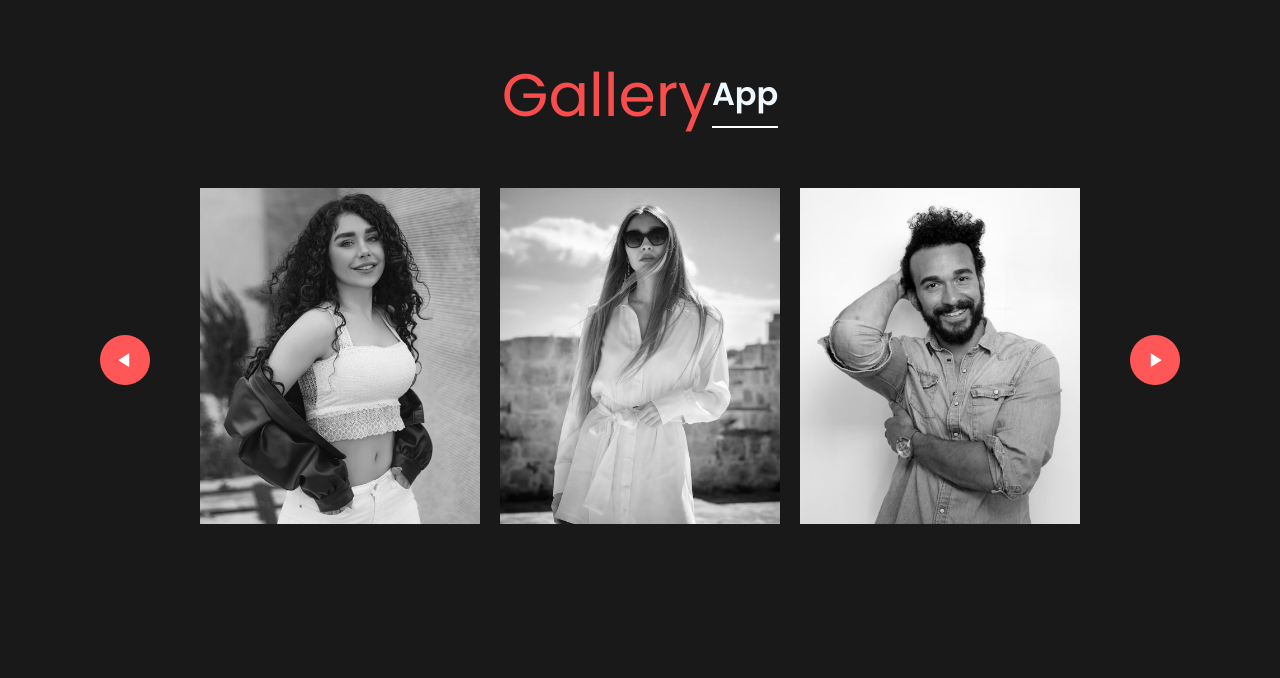
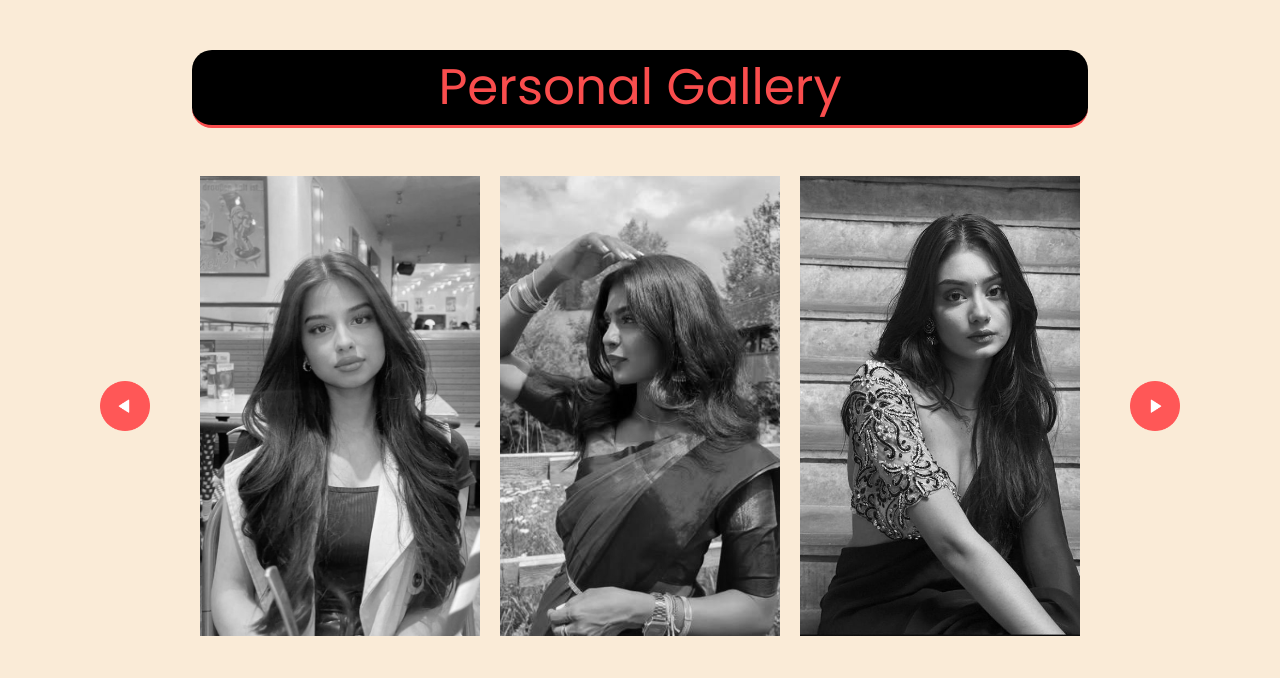
Before and after one commit to prince369vishal/GalleryApp, a plain HTML site: page index.html in a window 1280 px wide. Drawn offline with Linux system fonts and the light colour scheme.

Commit message:
first commit

```diff
--- a/index.html
+++ b/index.html
@@ -7,20 +7,22 @@
     <link rel="stylesheet" href="style.css" />
   </head>
   <body>
-    <h1> <span id="heading">Gallery </span> <span id="app">App</span></h1>
-    <div class="gallery-wrap">
+    <h2 id="heading1">
+      Personal Gallery
+    </h2>
+    <div class="container">
       <img src="images 6/back.png" alt="" id="backBtn" />
       <div class="gallery">
         <div>
-          <span><img src="images 6/image-1.png" alt="" /></span>
-          <span><img src="images 6/image-2.png" alt="" /></span>
-          <span><img src="images 6/image-3.png" alt="" /></span>
+          <img src="images 6/7.jpeg" alt="" />
+          <img src="images 6/8.jpeg" alt="" />
+          <img src="images 6/9.jpeg" alt="" />
         </div>
 
         <div>
-          <span><img src="images 6/image-4.png" alt="" /></span>
-          <span><img src="images 6/image-5.png" alt="" /></span>
-          <span><img src="images 6/image-6.png" alt="" /></span>
+          <img src="images 6/1.jpg" alt="" />
+          <img src="images 6/2.jpg" alt="" />
+          <img src="images 6/3.jpg" alt="" />
         </div>
       </div>
 
--- a/script.js
+++ b/script.js
@@ -8,11 +8,13 @@ scrollContainer.addEventListener("wheel", (evt) => {
 });
 
 backBtn.addEventListener("click", () => {
+  scrollContainer.scrollLeft -= 900;
+
   scrollContainer.style.scrollBehavior = "smooth";
-  scrollContainer.scrollLeft -= 900;
 });
 
 nextBtn.addEventListener("click", () => {
+  scrollContainer.scrollLeft += 900;
+
   scrollContainer.style.scrollBehavior = "smooth";
-  scrollContainer.scrollLeft += 900;
 });
--- a/style.css
+++ b/style.css
@@ -7,15 +7,35 @@
   font-family: "Poppins", sans-serif;
 }
 
-#heading {
-  font-size: 60px;
+body {
+  height: 100vh;
+  background-color: antiquewhite;
+}
+
+.container {
+  display: flex;
+  align-items: center;
+  justify-content: center;
+  margin: 3%;
+  border-radius: 20px;
+}
+
+h2 {
+  background-color: #000;
+  border-radius: 20px;
+  margin: 0 15%;
+  display: flex;
+  align-items: center;
+  justify-content: center;
+  margin-top: 50px;
+  border-bottom: 3px solid rgb(249, 77, 77);;
+}
+
+#heading1 {
+  font-size: 50px;
   font-weight: 400;
   font-style: normal;
-
-}
-
-body {
-  background-color: #191919;
+  color: rgb(249, 77, 77);
 }
 
 .gallery {
@@ -25,29 +45,31 @@ body {
 }
 
 .gallery div {
-  width: 100%;
+  flex: none;
   display: grid;
   grid-template-columns: auto auto auto;
   grid-gap: 20px;
+  width: 100%;
+  height: 60vh;
   padding: 10px;
-  flex: none;
 }
 
 .gallery img {
   width: 100%;
+  height: 100%;
   filter: grayscale(100%);
-  transition: transform 0.5s;
+  object-fit: cover; /* Ensures the image covers the container */
+  transition: transform 0.5s; /*write this code in a while*/
+}
+
+.gallery div img:hover {
+  filter: grayscale(0);
+  cursor: pointer;
+  transform: scale(1.1);
 }
 
 .gallery::-webkit-scrollbar {
   display: none;
-}
-
-.gallery-wrap {
-  display: flex;
-  align-items: center;
-  justify-content: center;
-  margin: 3%;
 }
 
 #backBtn,
@@ -56,26 +78,3 @@ body {
   cursor: pointer;
   margin: 40px;
 }
-
-.gallery div img:hover {
-  filter: grayscale(0);
-  cursor: pointer;
-  transform: scale(1.1);
-}
-
-h1 {
-  color: aliceblue;
-  display: flex;
-  align-items: center;
-  justify-content: center;
-  margin-top: 50px;
-
-}
-#heading {
-  color: rgb(249, 77, 77);
-}
-
-#app{
-  border-bottom: 2px solid #fff;
-  line-height: 2;
-}
```
Also changed, not shown: images 6/1.jpg (added), images 6/2.jpg (added), images 6/3.jpg (added), images 6/4.jpg (added), images 6/5.jpg (added), images 6/6.jpg (added), images 6/7.jpeg (added), images 6/8.jpeg (added), images 6/9.jpeg (added), images 6/image-1.png (deleted), images 6/image-2.png (deleted), images 6/image-3.png (deleted), images 6/image-4.png (deleted), images 6/image-5.png (deleted), 1 more files.
